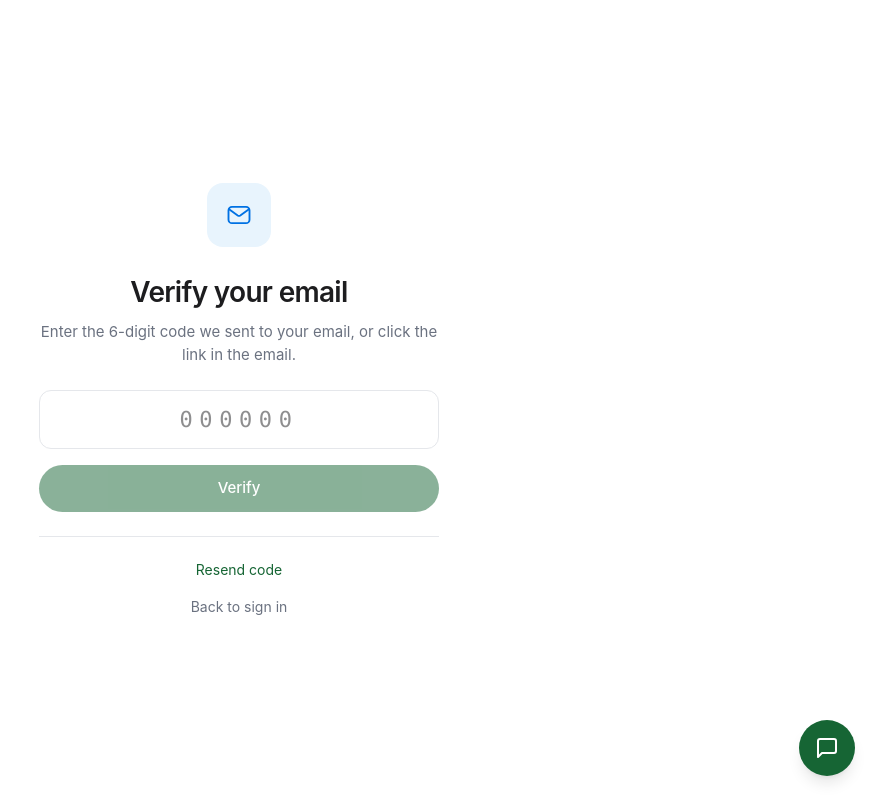
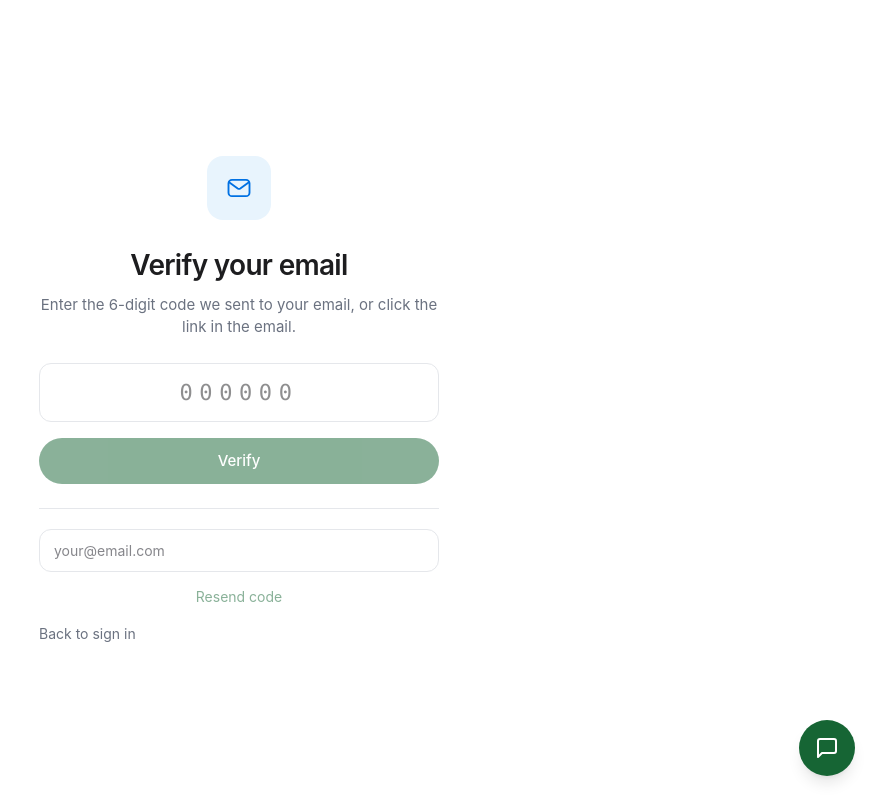
Before and after one commit to dankingvalue/invoala, a Next.js app: page /verify in a window 1280 px wide. Shown: the whole page, without its empty margins (401-1280 px from the left). Built offline with nearby package versions, Linux system fonts and the light colour scheme.

Commit message:
Fix verify page: email input for resend, logout on back, resend works without session

```diff
--- a/app/api/auth/resend/route.ts
+++ b/app/api/auth/resend/route.ts
@@ -2,28 +2,47 @@ import { dbGet } from "@/lib/db";
 import { rateLimit, issueVerifyTokens, getSessionUser } from "@/lib/server-auth";
 import { sendVerificationEmail } from "@/lib/email";
 
+const EMAIL_RE = /^[^\s@]+@[^\s@]+\.[^\s@]{2,}$/;
+
 export async function POST(req: Request) {
-  const user = await getSessionUser(req);
-  if (!user) {
-    return Response.json({ error: "Not signed in." }, { status: 401 });
-  }
-
   const ip = req.headers.get("x-forwarded-for")?.split(",")[0]?.trim() || "unknown";
   if (!rateLimit(`resend:${ip}`, 3, 60 * 60e3)) {
     return Response.json({ error: "Too many requests. Try again later." }, { status: 429 });
   }
 
-  const row = await dbGet<{ email: string; email_verified: number }>(
-    "SELECT email, email_verified FROM users WHERE id = ?",
-    user.id
-  );
+  let email = "";
+  try {
+    const body = (await req.json()) as { email?: string };
+    email = typeof body.email === "string" ? body.email.trim().toLowerCase() : "";
+  } catch {}
 
-  if (!row || row.email_verified) {
+  const user = await getSessionUser(req);
+
+  let targetEmail = "";
+  let targetUserId = "";
+
+  if (user) {
+    const row = await dbGet<{ email: string; email_verified: number }>(
+      "SELECT email, email_verified FROM users WHERE id = ?",
+      user.id
+    );
+    if (!row || row.email_verified) return Response.json({ ok: true });
+    targetEmail = row.email;
+    targetUserId = user.id;
+  } else if (EMAIL_RE.test(email)) {
+    const row = await dbGet<{ id: string; email: string; email_verified: number }>(
+      "SELECT id, email, email_verified FROM users WHERE email = ?",
+      email
+    );
+    if (!row || row.email_verified) return Response.json({ ok: true });
+    targetEmail = row.email;
+    targetUserId = row.id;
+  } else {
     return Response.json({ ok: true });
   }
 
-  const { code, linkToken } = await issueVerifyTokens(user.id, 24 * 60 * 60e3);
-  await sendVerificationEmail({ to: row.email, userId: user.id, code, linkToken });
+  const { code, linkToken } = await issueVerifyTokens(targetUserId, 24 * 60 * 60e3);
+  await sendVerificationEmail({ to: targetEmail, userId: targetUserId, code, linkToken });
 
   return Response.json({ ok: true });
 }
--- a/app/verify/page.tsx
+++ b/app/verify/page.tsx
@@ -2,7 +2,6 @@
 
 import { Suspense, FormEvent, useState } from "react";
 import { useRouter, useSearchParams } from "next/navigation";
-import Link from "next/link";
 
 function VerifyForm() {
   const router = useRouter();
@@ -44,11 +43,17 @@ function VerifyForm() {
     }
   }
 
+  const [resendEmail, setResendEmail] = useState("");
+
   async function resend() {
     setResending(true);
     setResendMsg("");
     try {
-      const res = await fetch("/api/auth/resend", { method: "POST" });
+      const res = await fetch("/api/auth/resend", {
+        method: "POST",
+        headers: { "Content-Type": "application/json" },
+        body: JSON.stringify({ email: resendEmail }),
+      });
       const json = (await res.json()) as { ok?: boolean; error?: string };
       setResendMsg(res.ok ? "Code sent. Check your inbox." : json.error || "Failed to resend.");
     } catch {
@@ -104,10 +109,19 @@ function VerifyForm() {
         )}
 
         <div className="mt-6 border-t border-hairline pt-5">
+          <div className="mb-3">
+            <input
+              type="email"
+              value={resendEmail}
+              onChange={(e) => setResendEmail(e.target.value)}
+              placeholder="your@email.com"
+              className="w-full rounded-xl border border-hairline bg-white px-3.5 py-2.5 text-[14px] text-ink outline-none transition placeholder:text-[#86868b] focus:border-accent focus:ring-[3px] focus:ring-accent/20"
+            />
+          </div>
           <button
             type="button"
             onClick={() => void resend()}
-            disabled={resending}
+            disabled={resending || !resendEmail}
             className="text-sm text-link hover:underline disabled:opacity-50"
           >
             {resending ? "Sending…" : "Resend code"}
@@ -115,9 +129,16 @@ function VerifyForm() {
           {resendMsg ? <p className="mt-2 text-xs text-subtle">{resendMsg}</p> : null}
         </div>
 
-        <Link href="/login" className="mt-4 block text-sm text-subtle hover:text-ink">
+        <button
+          type="button"
+          onClick={async () => {
+            await fetch("/api/auth/logout", { method: "POST" });
+            window.location.href = "/login";
+          }}
+          className="mt-4 block text-sm text-subtle hover:text-ink"
+        >
           Back to sign in
-        </Link>
+        </button>
       </div>
     </div>
   );
```
